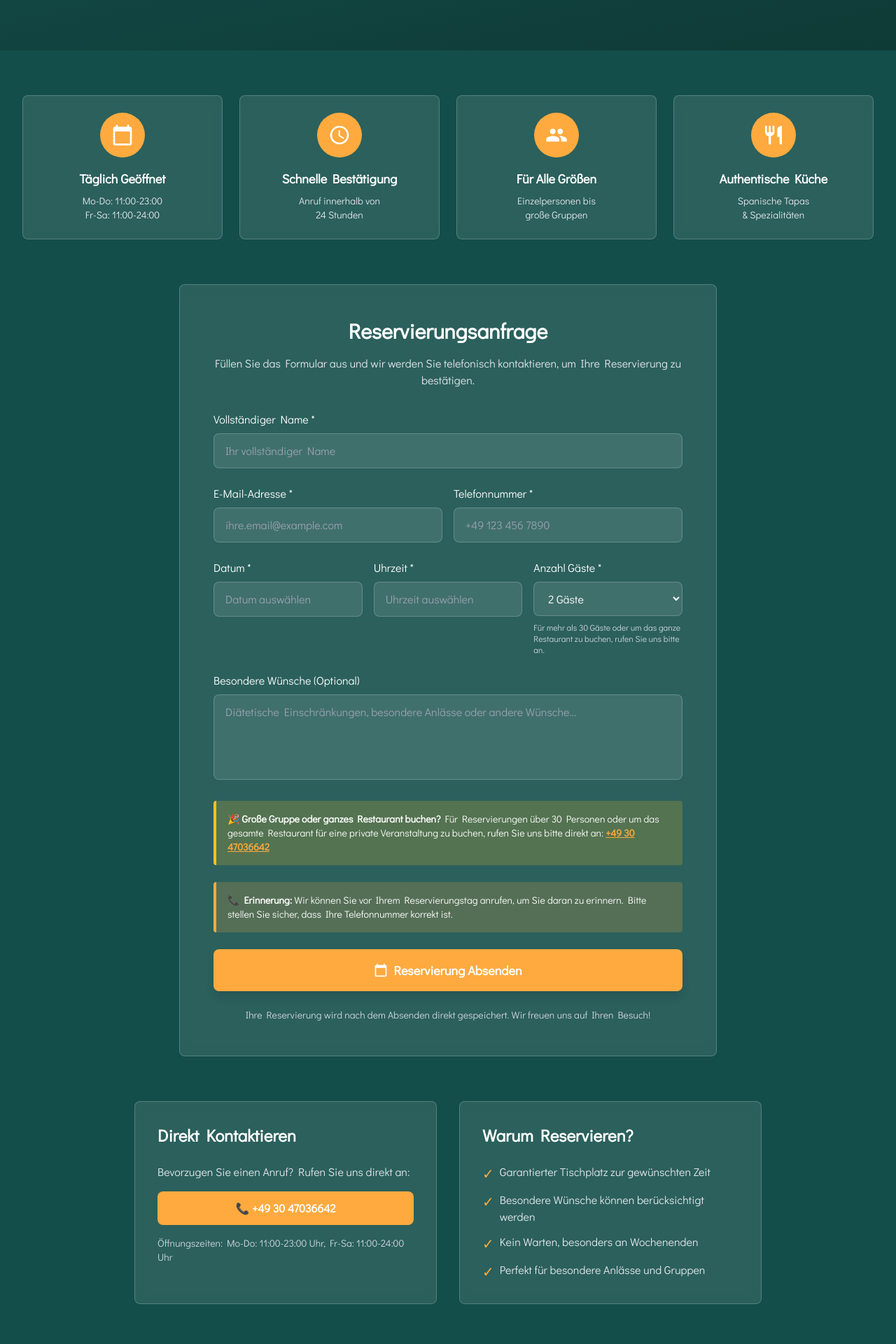
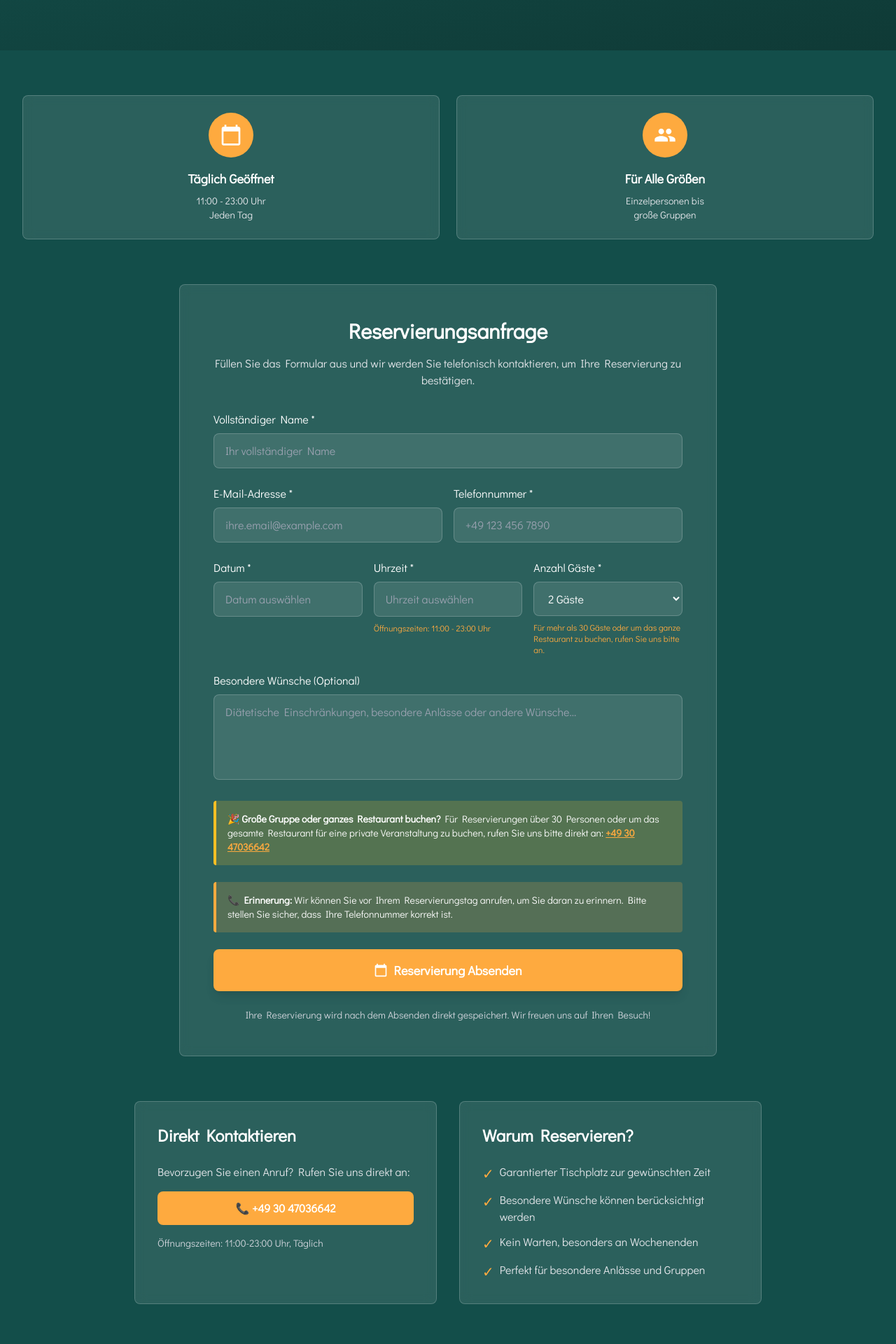
Before and after one commit to SarwarMorshad/bocado-berlin, a React (Vite) app: page /reservation in a window 1280 px wide. Shown: the part 340-2260 px from the top of the page at 70% size. Built offline with nearby package versions, Linux system fonts and the light colour scheme.

Commit message:
Readme Added

```diff
--- a/src/components/Navbar.jsx
+++ b/src/components/Navbar.jsx
@@ -7,9 +7,10 @@ const Navbar = () => {
   const navLinks = [
     { name: "Startseite", path: "/" },
     { name: "Speisekarte", path: "/menu" },
-    { name: "Tisch Reservieren", path: "/reservation" },
+
     { name: "Über uns", path: "/about" },
     { name: "Kontakt", path: "/contact" },
+    { name: "Tisch Reservieren", path: "/reservation" },
   ];
 
   const toggleMenu = () => {
--- a/src/pages/Reservation.jsx
+++ b/src/pages/Reservation.jsx
@@ -4,7 +4,6 @@ import emailjs from "@emailjs/browser";
 import toast from "react-hot-toast";
 import DatePicker from "react-datepicker";
 import "react-datepicker/dist/react-datepicker.css";
-import { Helmet } from "react-helmet-async";
 
 const Reservation = () => {
   const formRef = useRef(null);
@@ -119,14 +118,6 @@ const Reservation = () => {
   };
 
   return (
-    <>
-      <Helmet>
-        <title>Tisch Reservieren</title>
-        <meta
-          name="description"
-          content="Reservieren Sie Ihren Tisch bei BOCADO Berlin online. Wählen Sie Datum, Uhrzeit und Anzahl der Gäste für ein unvergessliches kulinarisches Erlebnis."
-        />
-      </Helmet>
     <div className="min-h-screen bg-[#134e4a]">
       {/* Hero Section */}
       <section className="relative bg-gradient-to-br from-[#134e4a] to-[#0f3a36] text-white py-20">
@@ -143,25 +134,25 @@ const Reservation = () => {
       {/* Info Cards */}
       <section className="py-16 bg-[#134e4a]">
         <div className="max-w-7xl mx-auto px-4 sm:px-6 lg:px-8">
-            <div className="grid md:grid-cols-2 lg:grid-cols-4 gap-6 mb-16">
+          <div className="grid md:grid-cols-2 lg:grid-cols-2 gap-6 mb-16">
             {/* Quick Info Cards */}
             <div className="bg-white/10 backdrop-blur-sm border border-white/20 rounded-lg p-6 text-center hover:bg-white/15 transition-all duration-300">
               <div className="inline-flex items-center justify-center w-16 h-16 bg-[#feaa3f] rounded-full mb-4">
                 <MdCalendarToday className="h-8 w-8 text-white" />
               </div>
               <h3 className="text-lg font-semibold text-white mb-2">Täglich Geöffnet</h3>
-                <p className="text-gray-200 text-sm">Mo-Do: 11:00-23:00</p>
-                <p className="text-gray-200 text-sm">Fr-Sa: 11:00-24:00</p>
+              <p className="text-gray-200 text-sm">11:00 - 23:00 Uhr</p>
+              <p className="text-gray-200 text-sm">Jeden Tag</p>
             </div>
 
-              <div className="bg-white/10 backdrop-blur-sm border border-white/20 rounded-lg p-6 text-center hover:bg-white/15 transition-all duration-300">
+            {/* <div className="bg-white/10 backdrop-blur-sm border border-white/20 rounded-lg p-6 text-center hover:bg-white/15 transition-all duration-300">
               <div className="inline-flex items-center justify-center w-16 h-16 bg-[#feaa3f] rounded-full mb-4">
                 <MdAccessTime className="h-8 w-8 text-white" />
               </div>
               <h3 className="text-lg font-semibold text-white mb-2">Schnelle Bestätigung</h3>
               <p className="text-gray-200 text-sm">Anruf innerhalb von</p>
               <p className="text-gray-200 text-sm">24 Stunden</p>
-              </div>
+            </div> */}
 
             <div className="bg-white/10 backdrop-blur-sm border border-white/20 rounded-lg p-6 text-center hover:bg-white/15 transition-all duration-300">
               <div className="inline-flex items-center justify-center w-16 h-16 bg-[#feaa3f] rounded-full mb-4">
@@ -172,14 +163,14 @@ const Reservation = () => {
               <p className="text-gray-200 text-sm">große Gruppen</p>
             </div>
 
-              <div className="bg-white/10 backdrop-blur-sm border border-white/20 rounded-lg p-6 text-center hover:bg-white/15 transition-all duration-300">
+            {/* <div className="bg-white/10 backdrop-blur-sm border border-white/20 rounded-lg p-6 text-center hover:bg-white/15 transition-all duration-300">
               <div className="inline-flex items-center justify-center w-16 h-16 bg-[#feaa3f] rounded-full mb-4">
                 <MdRestaurant className="h-8 w-8 text-white" />
               </div>
               <h3 className="text-lg font-semibold text-white mb-2">Authentische Küche</h3>
               <p className="text-gray-200 text-sm">Spanische Tapas</p>
               <p className="text-gray-200 text-sm">& Spezialitäten</p>
-              </div>
+            </div> */}
           </div>
 
           {/* Main Reservation Form */}
@@ -290,10 +281,13 @@ const Reservation = () => {
                       placeholderText="Uhrzeit auswählen"
                       required
                       disabled={isSubmitting}
+                      minTime={new Date().setHours(11, 0, 0, 0)}
+                      maxTime={new Date().setHours(23, 0, 0, 0)}
                       className="w-full px-4 py-3 rounded-lg bg-white/10 border border-white/20 text-white placeholder-gray-400 focus:outline-none focus:border-[#feaa3f] transition-colors disabled:opacity-50"
                       calendarClassName="custom-datepicker"
                       wrapperClassName="w-full"
                     />
+                    <p className="text-primary text-xs mt-2">Öffnungszeiten: 11:00 - 23:00 Uhr</p>
                   </div>
 
                   <div>
@@ -339,7 +333,7 @@ const Reservation = () => {
                       <option value="29">29 Gäste</option>
                       <option value="30">30 Gäste</option>
                     </select>
-                      <p className="text-gray-300 text-xs mt-2">
+                    <p className="text-primary text-xs mt-2">
                       Für mehr als 30 Gäste oder um das ganze Restaurant zu buchen, rufen Sie uns bitte an.
                     </p>
                   </div>
@@ -364,9 +358,9 @@ const Reservation = () => {
                 {/* Large Group Notice */}
                 <div className="bg-[#fbbf24]/20 border-l-4 border-[#fbbf24] p-4 rounded">
                   <p className="text-white text-sm">
-                      <strong>🎉 Große Gruppe oder ganzes Restaurant buchen?</strong> Für Reservierungen über
-                      30 Personen oder um das gesamte Restaurant für eine private Veranstaltung zu buchen,
-                      rufen Sie uns bitte direkt an:{" "}
+                    <strong>🎉 Große Gruppe oder ganzes Restaurant buchen?</strong> Für Reservierungen über 30
+                    Personen oder um das gesamte Restaurant für eine private Veranstaltung zu buchen, rufen
+                    Sie uns bitte direkt an:{" "}
                     <a href="tel:+493047036642" className="text-[#feaa3f] font-bold underline">
                       +49 30 47036642
                     </a>
@@ -376,8 +370,8 @@ const Reservation = () => {
                 {/* Important Notes */}
                 <div className="bg-[#feaa3f]/20 border-l-4 border-[#feaa3f] p-4 rounded">
                   <p className="text-white text-sm">
-                      <strong>📞 Erinnerung:</strong> Wir können Sie vor Ihrem Reservierungstag anrufen, um
-                      Sie daran zu erinnern. Bitte stellen Sie sicher, dass Ihre Telefonnummer korrekt ist.
+                    <strong>📞 Erinnerung:</strong> Wir können Sie vor Ihrem Reservierungstag anrufen, um Sie
+                    daran zu erinnern. Bitte stellen Sie sicher, dass Ihre Telefonnummer korrekt ist.
                   </p>
                 </div>
 
@@ -440,9 +434,7 @@ const Reservation = () => {
                 >
                   📞 +49 30 47036642
                 </a>
-                  <p className="text-gray-300 text-sm">
-                    Öffnungszeiten: Mo-Do: 11:00-23:00 Uhr, Fr-Sa: 11:00-24:00 Uhr
-                  </p>
+                <p className="text-gray-300 text-sm">Öffnungszeiten: 11:00-23:00 Uhr, Täglich</p>
               </div>
             </div>
 
@@ -472,7 +464,6 @@ const Reservation = () => {
         </div>
       </section>
     </div>
-    </>
   );
 };
 
```
Lines whose indentation alone changed are shown as unchanged.
